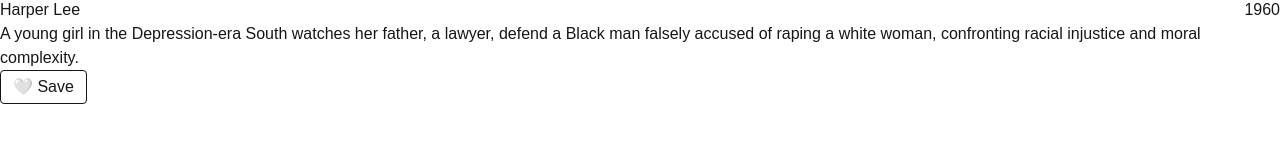
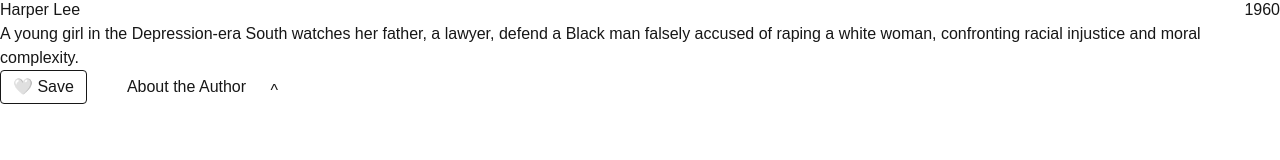
Before and after one commit to Amiir25/page-turn, a Next.js app: page /books/to-kill-a-mockingbird in a window 1280 px wide. Shown: the part 140-300 px from the top of the page. Built offline with nearby package versions, Linux system fonts and the light colour scheme.

Commit message:
feat: add about the author section

```diff
--- a/src/app/books/[slug]/page.tsx
+++ b/src/app/books/[slug]/page.tsx
@@ -1,3 +1,5 @@
+import AuthorDetail from "@/components/AuthorDetail";
+import Collapsible from "@/components/Collapsible";
 import FavoriteButton from "@/components/FavoriteButton";
 import { books } from "@/data/books";
 import { notFound } from "next/navigation";
@@ -8,7 +10,7 @@ type PropsType = {
 };
 
 export function generateStaticParams() {
-  return books.map(book => ({ slug: book.slug }));
+  return books.map((book) => ({ slug: book.slug }));
 }
 
 export default async function Book({ params }: PropsType) {
@@ -28,7 +30,13 @@ export default async function Book({ params }: PropsType) {
         <h2>{year}</h2>
       </div>
       <p>{description}</p>
-      <FavoriteButton slug={slug} />
+
+      <div className="flex items-center gap-10">
+        <FavoriteButton slug={slug} />
+        <Collapsible title="About the Author">
+          <AuthorDetail author={author} />
+        </Collapsible>
+      </div>
     </main>
   );
 }
```
